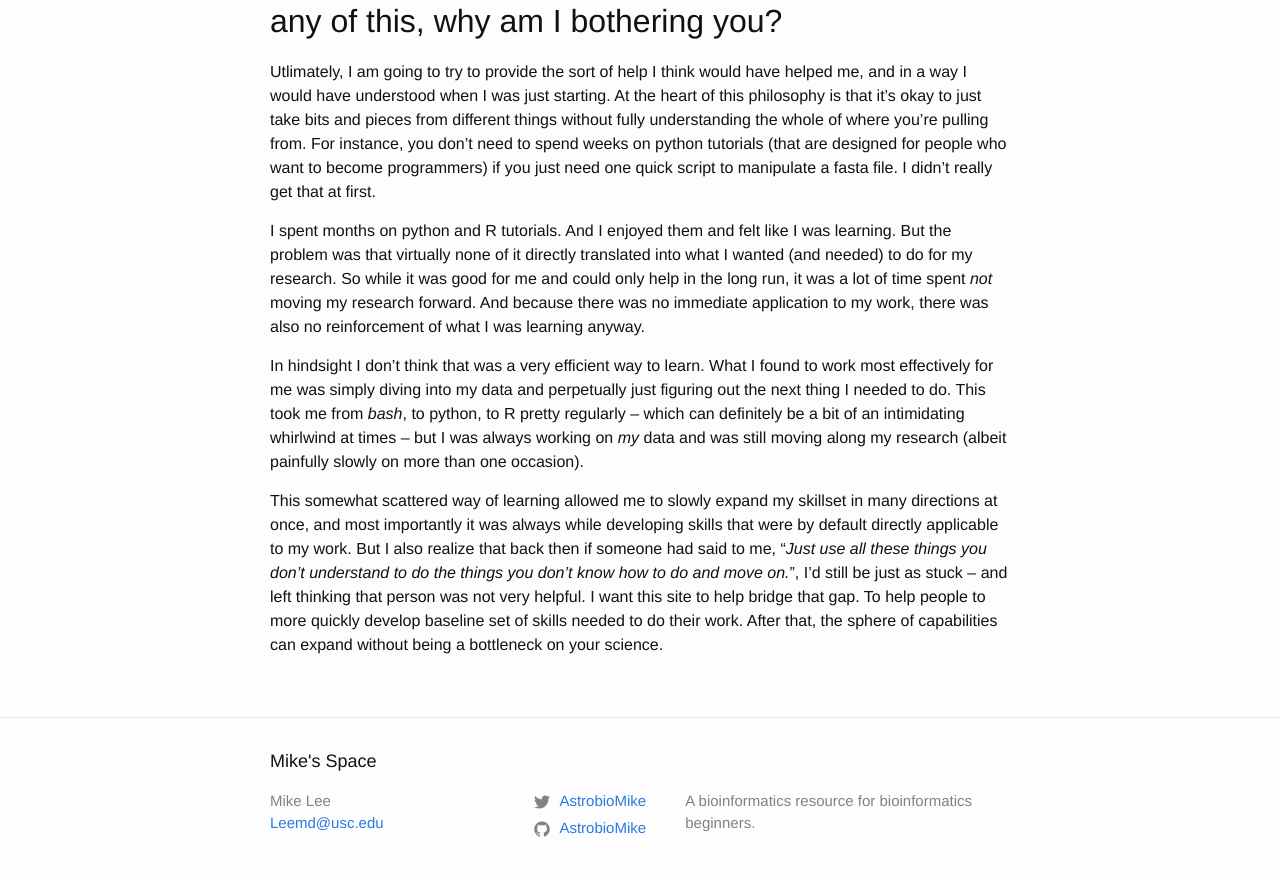
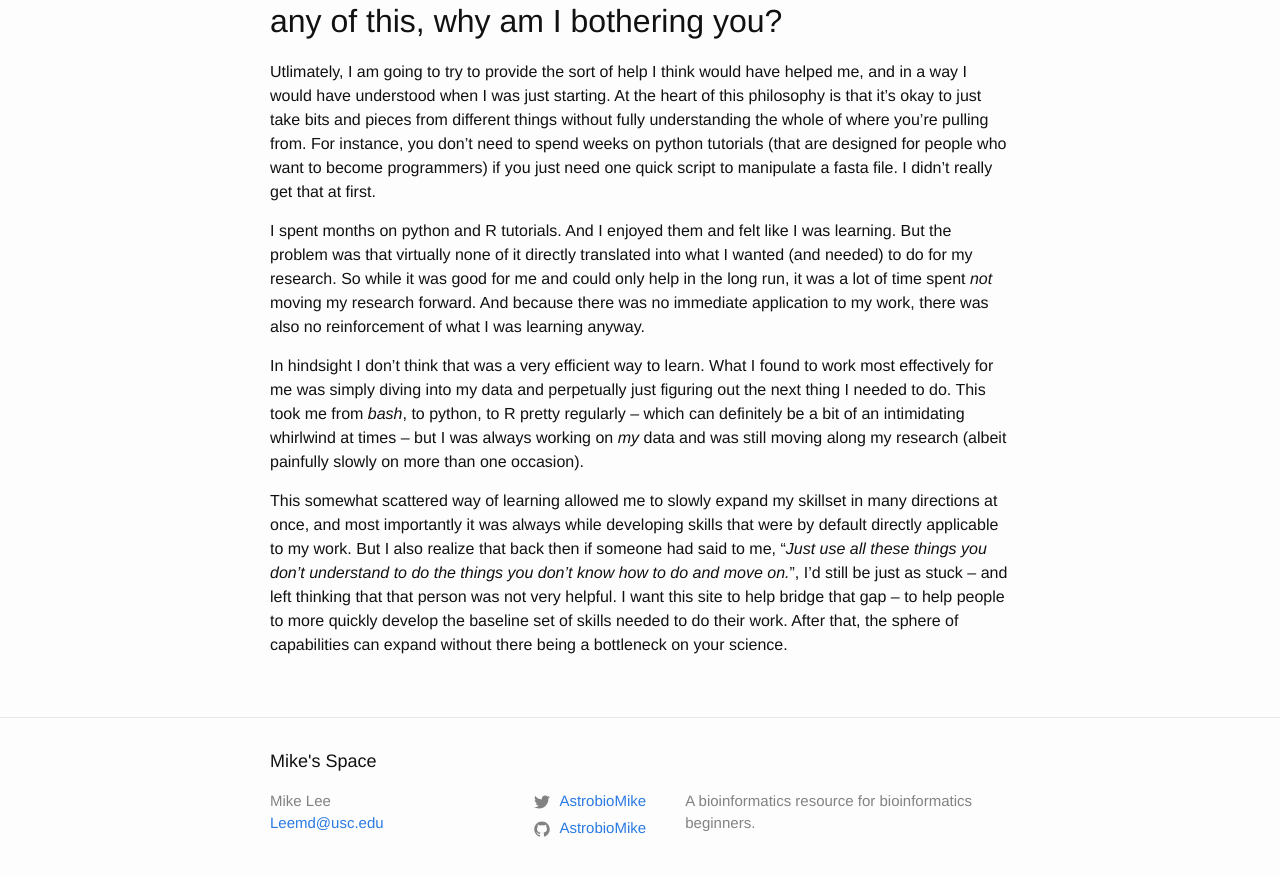
Before and after one commit to AstrobioMike/AstrobioMike.github.io, a Jekyll site: the page built from about.md, in a window 1280 px wide and 900 px high, scrolled down 887 px. Shown: the top 876 px of the window. Built offline with Jekyll 4.4.1, drawn with Linux system fonts in a browser that asks for light colours.

Commit message:
Update about.md

```diff
--- a/about.md
+++ b/about.md
@@ -23,4 +23,4 @@
 
 In hindsight I don't think that was a very efficient way to learn. What I found to work most effectively for me was simply diving into my data and perpetually just figuring out the next thing I needed to do. This took me from *bash*, to python, to R pretty regularly – which can definitely be a bit of an intimidating whirlwind at times – but I was always working on *my* data and was still moving along my research (albeit painfully slowly on more than one occasion).
 
-This somewhat scattered way of learning allowed me to slowly expand my skillset in many directions at once, and most importantly it was always while developing skills that were by default directly applicable to my work. But I also realize that back then if someone had said to me, "*Just use all these things you don't understand to do the things you don't know how to do and move on.*", I'd still be just as stuck – and left thinking that person was not very helpful. I want this site to help bridge that gap. To help people to more quickly develop baseline set of skills needed to do their work. After that, the sphere of capabilities can expand without being a bottleneck on your science.
+This somewhat scattered way of learning allowed me to slowly expand my skillset in many directions at once, and most importantly it was always while developing skills that were by default directly applicable to my work. But I also realize that back then if someone had said to me, "*Just use all these things you don't understand to do the things you don't know how to do and move on.*", I'd still be just as stuck – and left thinking that that person was not very helpful. I want this site to help bridge that gap – to help people to more quickly develop the baseline set of skills needed to do their work. After that, the sphere of capabilities can expand without there being a bottleneck on your science.
```
